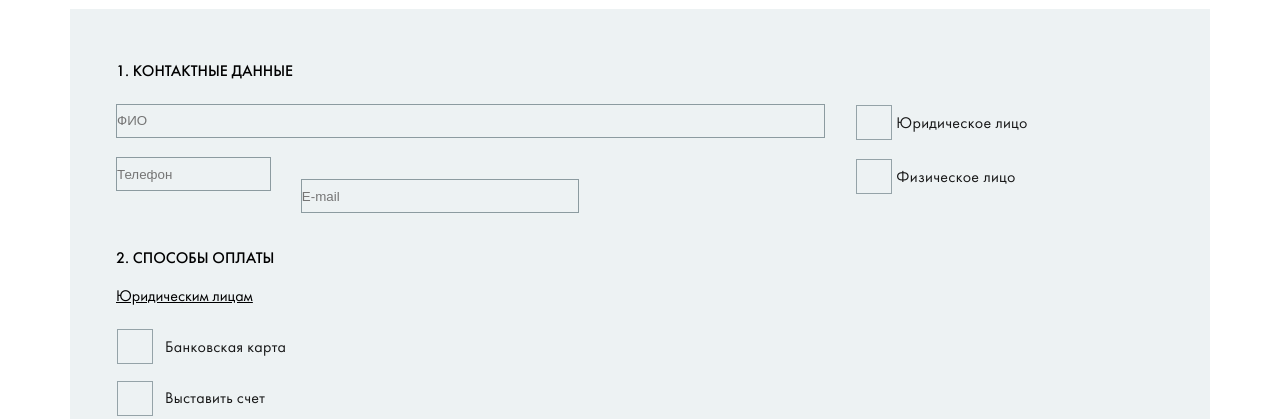
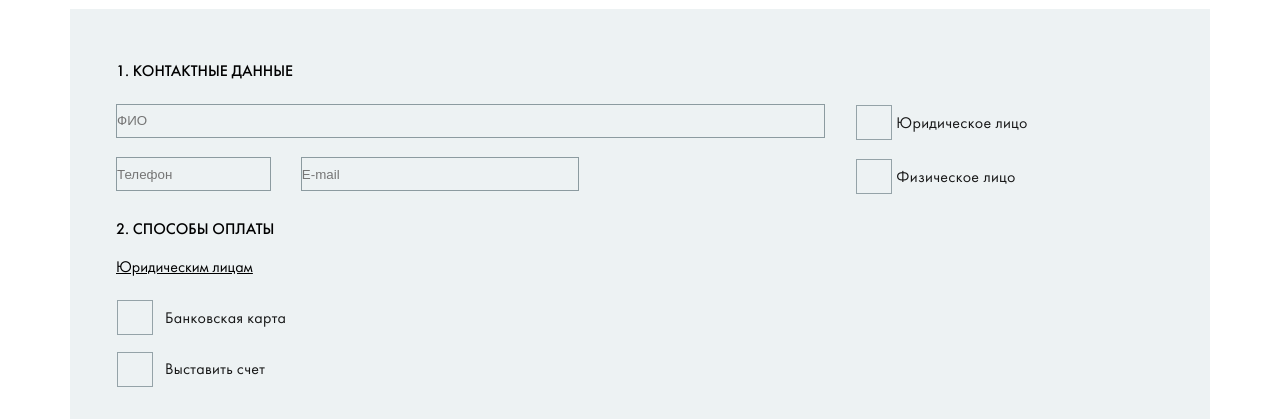
Before and after one commit to magklax/ruchool, a website: page src/orderkey.pug in a window 1280 px wide. Shown: the part 381-800 px from the top of the page. Drawn offline with nearby package versions, Linux system fonts and the light colour scheme; files that its build step writes are made by us from their sources; files whose address does not match are found by name.

Commit message:
комит

```diff
--- a/src/sass/pages/order.scss
+++ b/src/sass/pages/order.scss
@@ -217,10 +217,6 @@ input:checked+.checkbox-indicator::after {
     margin-bottom: 47px;
 }
 
-.col-md-5 {
-    margin-top: 22px;
-}
-
 .button-offer {
     width: 195px;
     height: 35px;
```
Also changed, not shown: build/css/main.css.
